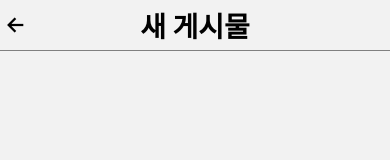
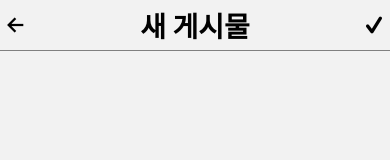
Before and after one commit to Seojeonguk/alcohol_note, a React Native app: screen /galleryForm in a window 390 px wide. Shown: the top 160 px of the page. Built offline with nearby package versions, Linux system fonts and the light colour scheme.

Commit message:
Add save button
This will provide save button.

Signed-off-by: Seojeonguk <uk7880@naver.com>

```diff
--- a/components/gallery/GalleryForm.js
+++ b/components/gallery/GalleryForm.js
@@ -2,6 +2,7 @@ import { useState } from 'react';
 import { View, Text, TouchableOpacity } from 'react-native';
 import { SafeAreaView } from 'react-native-safe-area-context';
 import { Ionicons } from '@expo/vector-icons';
+import { Entypo } from '@expo/vector-icons';
 import { styles } from './styles/GalleryFormStyles';
 
 export default function GalleryForm({ navigation }) {
@@ -13,6 +14,9 @@ export default function GalleryForm({ navigation }) {
     location: '',
     tags: [],
   });
+
+  const save = () => {};
+
   return (
     <SafeAreaView>
       <View style={styles.galleryHeader}>
@@ -20,6 +24,9 @@ export default function GalleryForm({ navigation }) {
         <TouchableOpacity style={styles.backBtn} onPress={() => navigation.goBack()}>
           <Ionicons name="arrow-back" size={24} color="black" />
         </TouchableOpacity>
+        <TouchableOpacity style={styles.saveBtn} onPress={() => save()}>
+          <Entypo name="check" size={24} color="black" />
+        </TouchableOpacity>
       </View>
     </SafeAreaView>
   );
--- a/components/gallery/styles/GalleryFormStyles.js
+++ b/components/gallery/styles/GalleryFormStyles.js
@@ -22,4 +22,11 @@ export const styles = StyleSheet.create({
     alignItems: 'center',
     padding: 4,
   },
+  saveBtn: {
+    position: 'absolute',
+    right: 0,
+    justifyContent: 'center',
+    alignItems: 'center',
+    padding: 4,
+  },
 });
```
Also changed, not shown: 1 other file (tests, documents, lock files or other folders).
